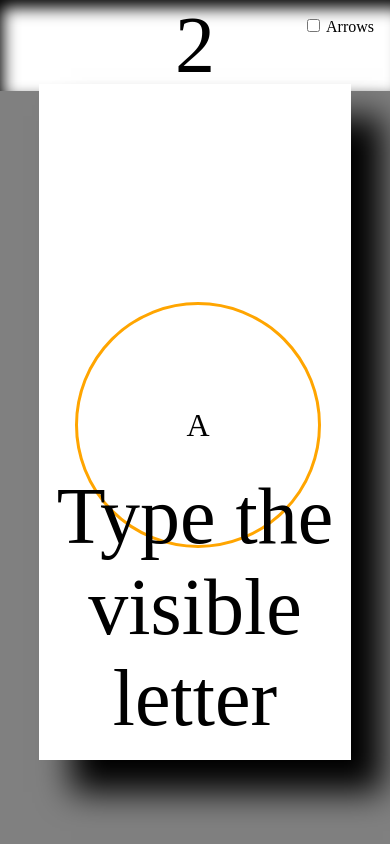
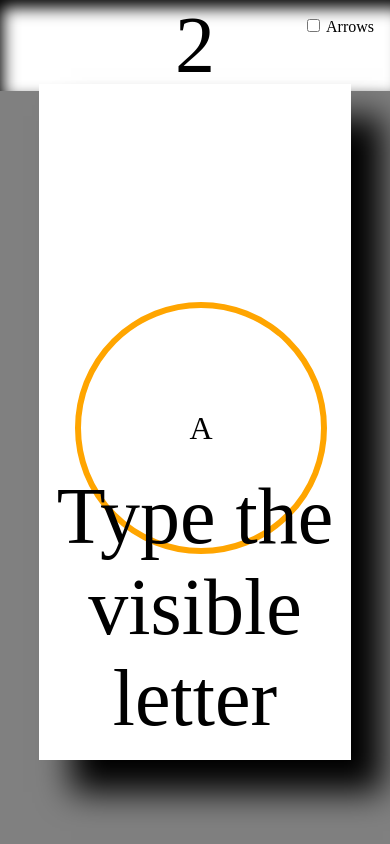
Before and after one commit to lens0021/optic-typing, a website: page index.html in a window 390 px wide. Drawn offline with Linux system fonts and the light colour scheme.

Commit message:
Responsive border width

```diff
--- a/styles.css
+++ b/styles.css
@@ -33,7 +33,7 @@ body.wrong {
   text-align: center;
   line-height: var(--length-target);
 
-  border: 0.2rem solid orange;
+  border: 0.2em solid orange;
   border-radius: var(--length-target);
 
   font-size: 2em;
```
